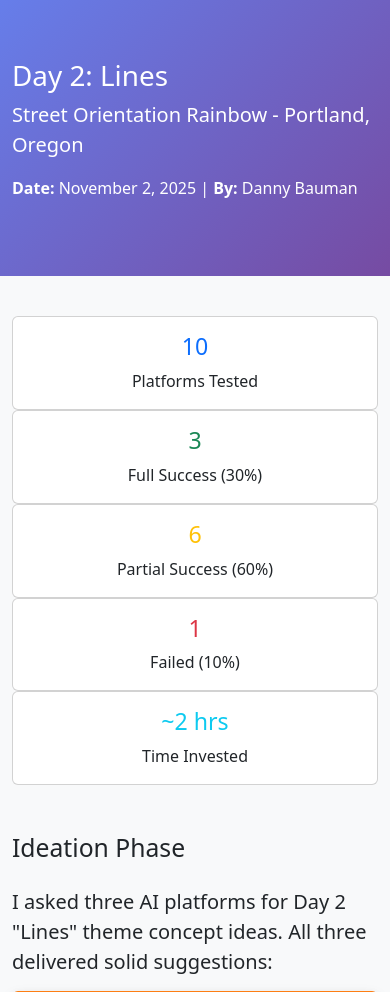
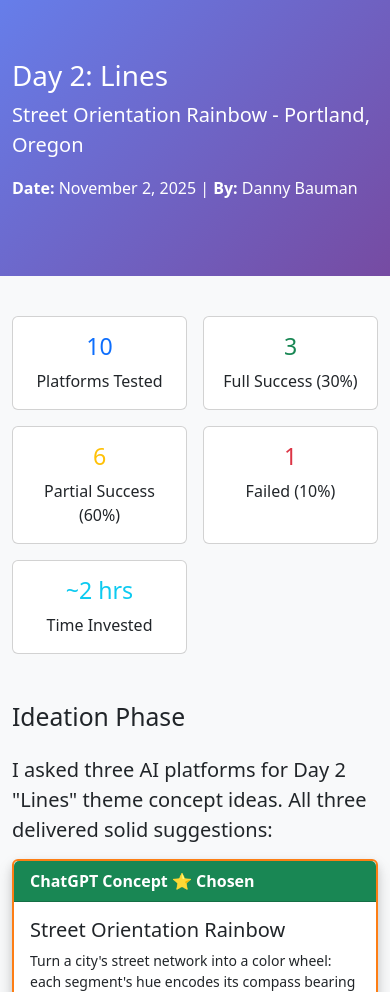
Before and after one commit to dannybauman/30-day-map-challenge-2025, a web app: file maps/02-lines/index.html in a window 390 px wide. Shown: the part 21-1013 px from the top of the page. Run offline with its HTML, style and script files only (its server is not run), Linux system fonts and the light colour scheme.

Commit message:
Fix stats section layout to handle 4+ cards gracefully
Changed from fixed col-md-3 to responsive columns (col-6 col-sm-4 col-md)
to prevent awkward wrapping when there are 5 or more stat cards. Also
added g-3 for consistent gutters and h-100 for equal card heights.

Fixes layout issue on Day 2 where 5 stats cards wrapped awkwardly.

```diff
--- a/maps/02-lines/index.html
+++ b/maps/02-lines/index.html
@@ -69,41 +69,41 @@
 
     <div class="container">
         <!-- Quick Stats -->
-        <div class="row mb-5">
-            <div class="col-md-3">
-                <div class="card text-center stats-card">
+        <div class="row mb-5 g-3">
+            <div class="col-6 col-sm-4 col-md">
+                <div class="card text-center stats-card h-100">
                     <div class="card-body">
                         <h3 class="text-primary">10</h3>
                         <p class="mb-0">Platforms Tested</p>
                     </div>
                 </div>
             </div>
-            <div class="col-md-3">
-                <div class="card text-center stats-card">
+            <div class="col-6 col-sm-4 col-md">
+                <div class="card text-center stats-card h-100">
                     <div class="card-body">
                         <h3 class="text-success">3</h3>
                         <p class="mb-0">Full Success (30%)</p>
                     </div>
                 </div>
             </div>
-            <div class="col-md-3">
-                <div class="card text-center stats-card">
+            <div class="col-6 col-sm-4 col-md">
+                <div class="card text-center stats-card h-100">
                     <div class="card-body">
                         <h3 class="text-warning">6</h3>
                         <p class="mb-0">Partial Success (60%)</p>
                     </div>
                 </div>
             </div>
-            <div class="col-md-3">
-                <div class="card text-center stats-card">
+            <div class="col-6 col-sm-4 col-md">
+                <div class="card text-center stats-card h-100">
                     <div class="card-body">
                         <h3 class="text-danger">1</h3>
                         <p class="mb-0">Failed (10%)</p>
                     </div>
                 </div>
             </div>
-            <div class="col-md-3">
-                <div class="card text-center stats-card">
+            <div class="col-6 col-sm-4 col-md">
+                <div class="card text-center stats-card h-100">
                     <div class="card-body">
                         <h3 class="text-info">~2 hrs</h3>
                         <p class="mb-0">Time Invested</p>
```
Also changed, not shown: maps/01-points/index.html (+9 -9 lines), templates/day-showcase-template.html (+9 -9 lines).
